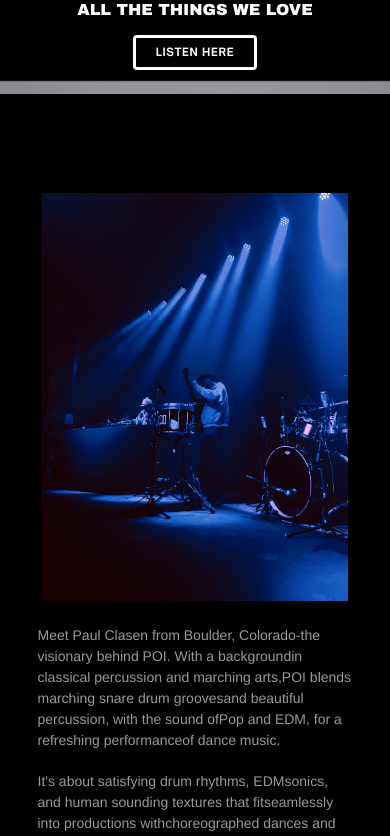
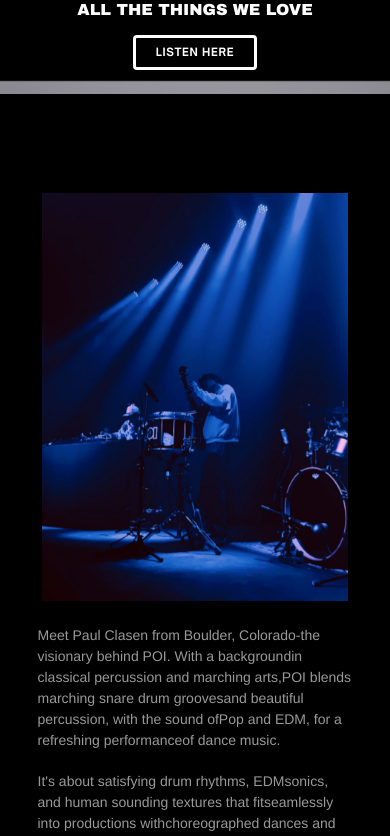
Before and after one commit to JustinPMoran/POI-Music-Artist-Website, a React (Vite) app: page / in a window 390 px wide. Shown: the part 1560-2396 px from the top of the page. Built offline with nearby package versions, Linux system fonts and the light colour scheme.

Commit message:
POIsen Changes??

```diff
--- a/src/AllTheThingsWeLove.tsx
+++ b/src/AllTheThingsWeLove.tsx
@@ -60,7 +60,7 @@ export function AllTheThingsWeLove() {
         <h2 className="things-we-love-title">ALL THE THINGS WE LOVE</h2>
         <a
           className="things-we-love-btn"
-          href="https://poisounds.com/#:~:text=THINGS%20WE%20LOVE-,LISTEN%20HERE,-Meet%20Paul%20Clasen"
+          href="https://vyd.co/AllTheThingsWeLove"
           target="_blank"
           rel="noopener noreferrer"
         >
--- a/src/Biography.tsx
+++ b/src/Biography.tsx
@@ -1,20 +1,55 @@
-import { useState } from 'react';
+import { useEffect, useRef, useState } from 'react';
 import { createPortal } from 'react-dom';
 
 export function Biography() {
   const [open, setOpen] = useState(false);
+  const frame = useRef<HTMLButtonElement>(null);
+  const photo = useRef<HTMLImageElement>(null);
+
+  // Scroll effect: the photo drifts inside its frame as the page scrolls. It is
+  // centered when the frame is centered in the viewport, and it uses its full
+  // spare height over the frame's whole trip through the viewport, so an edge
+  // never shows and the motion never stalls.
+  useEffect(() => {
+    const box = frame.current!;
+    const image = photo.current!;
+    const motion = matchMedia('(prefers-reduced-motion: reduce)');
+    const update = () => {
+      if (motion.matches) {
+        image.style.setProperty('--parallax', '0px');
+        return;
+      }
+      const rect = box.getBoundingClientRect();
+      // -1 as the frame enters at the bottom, 0 when centered, 1 as it leaves at the top.
+      const travel = (innerHeight / 2 - (rect.top + rect.height / 2)) / (innerHeight / 2 + rect.height / 2);
+      // The photo is 30% taller than its frame, so it can drift 15% either way.
+      const drift = Math.max(-1, Math.min(1, travel)) * rect.height * .15;
+      image.style.setProperty('--parallax', `${drift}px`);
+    };
+    update();
+    addEventListener('scroll', update, { passive: true });
+    addEventListener('resize', update);
+    motion.addEventListener('change', update);
+    return () => {
+      removeEventListener('scroll', update);
+      removeEventListener('resize', update);
+      motion.removeEventListener('change', update);
+    };
+  }, []);
 
   return (
     <section className="biography-section" id="biography" aria-label="Biography">
       <div className="biography-container">
         <div className="biography-media">
           <button
+            ref={frame}
             type="button"
             className="biography-image-btn"
             onClick={() => setOpen(true)}
             aria-label="View photo of Paul Clasen performing on stage with POI"
           >
             <img
+              ref={photo}
               className="biography-image"
               src="/paulBand.jpg"
               alt="Paul Clasen performing on stage with POI"
--- a/src/Footer.tsx
+++ b/src/Footer.tsx
@@ -82,11 +82,11 @@ export function Footer() {
                     Biography
                   </a>
                 </li>
-                <li>
+                {/* <li>
                   <a href="#contact" className="footer-link" onClick={handleNavClick('#contact')}>
                     Press Kit (EPK)
                   </a>
-                </li>
+                </li> */}
               </ul>
             </div>
 
--- a/src/styles.css
+++ b/src/styles.css
@@ -31,7 +31,7 @@ main { position: relative; background: #000019; }
 a.logo { display: block; cursor: pointer; line-height: 0; transition: opacity 200ms ease; }
 .is-ready a.logo:hover, .is-ready a.logo:focus-visible { opacity: .82; }
 a.logo img { width: 100%; height: auto; display: block; }
-.label { font-size: 1.55729167vw; line-height: 1.2; font-weight: 700; letter-spacing: .018em; white-space: nowrap; opacity: 0; cursor: pointer; transition: opacity 200ms ease; color: inherit; text-decoration: none; }
+.label { font-size: 1.55729167vw; line-height: 1.2; font-weight: 400; letter-spacing: .018em; white-space: nowrap; opacity: 0; cursor: pointer; transition: opacity 200ms ease; color: inherit; text-decoration: none; }
 a.label { color: inherit; text-decoration: none; }
 /* Label text is 20% smaller, centred in a hidden full-size copy so positions don't move. */
 .label { display: inline-grid; place-items: center; }
@@ -42,7 +42,7 @@ a.label { color: inherit; text-decoration: none; }
 .nav-side { position: absolute; top: 5.3125vw; display: flex; align-items: baseline; gap: 5.2vw; }
 .nav-left { right: calc(56.18229167% + 4.5vw); }
 .nav-right { left: calc(55.19270833% + 4.5vw); }
-.contact { font-family: 'Open Sauce', sans-serif; font-weight: 700; font-size: 1.43vw; letter-spacing: -.035em; }
+.contact { font-family: inherit; font-weight: 400; font-size: 1.43vw; letter-spacing: -.035em; }
 .is-ready .stage { animation: fade-in 1200ms ease-out both; }
 .is-ready .performer { animation: fade-from-clear 1200ms ease-out both; }
 .is-ready .logo { animation: settle 900ms cubic-bezier(.22, 1, .36, 1) 160ms both; }
@@ -325,7 +325,7 @@ a.label { color: inherit; text-decoration: none; }
 }
 .menu-button span { display: block; width: var(--line-width); height: 2px; border-radius: 1px; background: #fff; transition: transform 260ms ease, opacity 200ms ease; }
 .menu-button.is-open span:nth-child(1) { transform: translateY(calc(var(--line-gap) + 2px)) rotate(45deg); }
-.menu-button.is-open span:nth-child(2) { opacity: 0; }
+.menu-button.is-open span:nth-child(2) { opacity: 0; transform: scaleX(0); }
 .menu-button.is-open span:nth-child(3) { transform: translateY(calc(-1 * (var(--line-gap) + 2px))) rotate(-45deg); }
 .menu-panel {
   position: absolute;
@@ -348,7 +348,7 @@ a.label { color: inherit; text-decoration: none; }
 .menu-item {
   display: block;
   padding: 13px var(--bar-gutter);
-  color: #fff;
+  color: rgba(255, 255, 255, 0.6);
   font-size: clamp(16px, 1.3vw, 22px);
   font-weight: 700;
   letter-spacing: .018em;
@@ -356,14 +356,21 @@ a.label { color: inherit; text-decoration: none; }
   text-align: right;
   text-decoration: none;
   text-shadow: 0 1px 8px #0006;
-  opacity: .6;
   cursor: pointer;
-  transition: opacity 200ms ease, color 200ms ease;
+  transition: color 300ms ease, text-shadow 300ms ease;
 }
 .menu-item-contact { font-family: 'Open Sauce', sans-serif; letter-spacing: -.035em; }
-.menu-item:hover,
-.menu-item:focus-visible { opacity: 1; }
-a.menu-item:hover { color: #86eeff; }
+/* Smooth color transition to the cyan accent on hover for devices that support hover */
+@media (hover: hover) {
+  .menu-item:hover {
+    color: #86eeff;
+    text-shadow: 0 1px 12px rgba(134, 238, 255, 0.35), 0 1px 8px #0006;
+  }
+}
+.menu-item:focus-visible {
+  color: #86eeff;
+  text-shadow: 0 1px 12px rgba(134, 238, 255, 0.35), 0 1px 8px #0006;
+}
 .app-link:focus-visible, .menu-button:focus-visible, .menu-item:focus-visible { outline: 2px solid #86eeff; outline-offset: 3px; }
 @media (max-width: 900px) {
   .app-link-mail { display: none; }
@@ -474,6 +481,7 @@ a.menu-item:hover { color: #86eeff; }
   }
   .menu-button.is-open span:nth-child(2) {
     opacity: 0;
+    transform: scaleX(0);
   }
   .menu-button.is-open span:nth-child(3) {
     transform: translateY(calc(-1 * (var(--line-gap) + 3.3px))) rotate(-45deg);
@@ -500,7 +508,7 @@ a.menu-item:hover { color: #86eeff; }
   }
 }
 @media (prefers-reduced-motion: reduce) {
-  .app-links, .compact-nav, .compact-nav.is-visible, .menu-panel, .menu-panel.is-open, .menu-button span, .app-link, .app-link img, .label, .menu-item, .gallery-modal, .gallery-image, .gallery-close, .gallery-arrow, .things-we-love-img { animation: none; transition: none; translate: 0 0; }
+  .app-links, .compact-nav, .compact-nav.is-visible, .menu-panel, .menu-panel.is-open, .menu-button span, .app-link, .app-link img, .label, .menu-item, .gallery-modal, .gallery-image, .gallery-close, .gallery-arrow, .things-we-love-img, .biography-image { animation: none; transition: none; translate: 0 0; }
 }
 
 
@@ -880,21 +888,29 @@ a.menu-item:hover { color: #86eeff; }
 }
 
 .biography-image-btn {
+  position: relative;
   display: block;
   width: 100%;
+  height: clamp(408px, 68vh, 680px);
+  height: clamp(408px, 68svh, 680px);
   padding: 0;
   border: 0;
   background: none;
+  overflow: hidden;
   cursor: zoom-in;
 }
 
+/* 30% taller than the frame, so the scroll effect never reveals an edge. */
 .biography-image {
-  width: 100%;
-  height: clamp(408px, 68vh, 680px);
-  height: clamp(408px, 68svh, 680px);
-  aspect-ratio: 3 / 4;
+  position: absolute;
+  left: 0;
+  top: -15%;
+  width: 100%;
+  height: 130%;
   object-fit: cover;
   display: block;
+  translate: 0 var(--parallax, 0px);
+  will-change: translate;
   transition: opacity 200ms ease;
 }
 
@@ -963,8 +979,7 @@ a.menu-item:hover { color: #86eeff; }
     max-width: 100%;
   }
 
-  .biography-image {
-    width: 100%;
+  .biography-image-btn {
     height: auto;
     aspect-ratio: 3 / 4;
   }
@@ -1384,7 +1399,6 @@ a.menu-item:hover { color: #86eeff; }
   transition: opacity 200ms ease;
 }
 
-.footer-watermark:hover .footer-watermark-img,
 .footer-watermark:focus-visible .footer-watermark-img {
   opacity: 0.12;
 }
```
